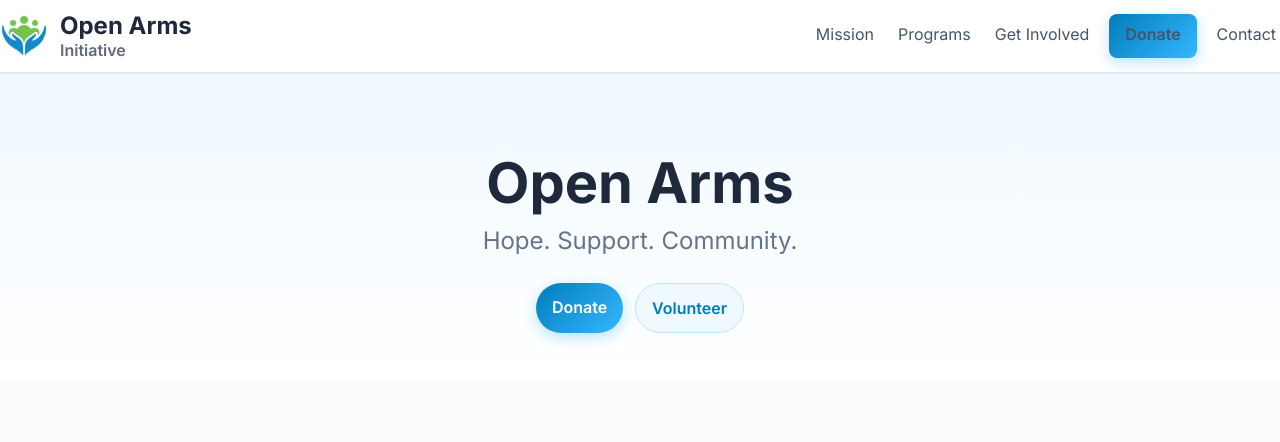
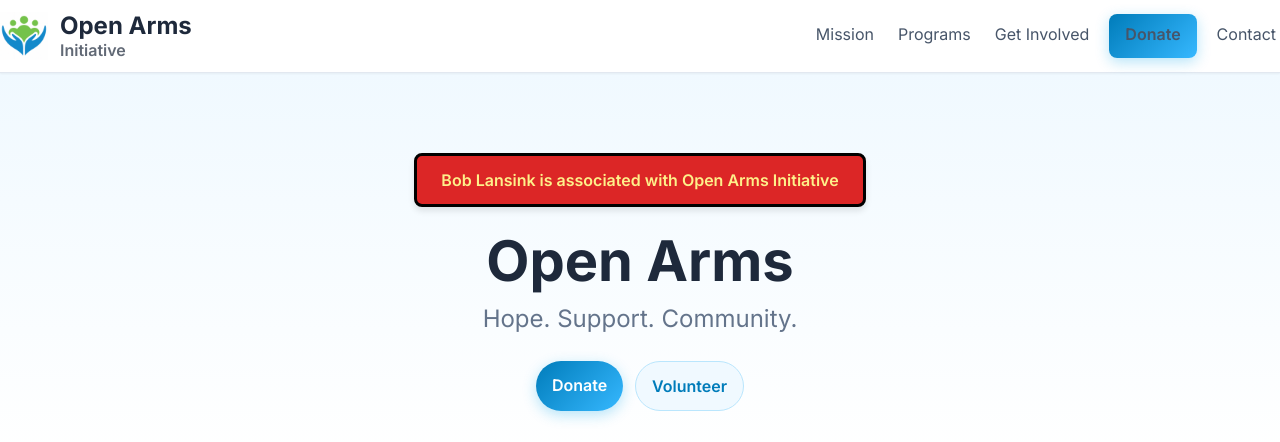
Before and after one commit to apitrox/openarmz-website, a plain HTML site: page index.html in a window 1280 px wide. Shown: the top 442 px of the page. Drawn offline with nearby package versions, Linux system fonts and the light colour scheme; a script that the page names is missing.

Commit message:
Add red banner with Bob Lansink association message above hero title

```diff
--- a/index.html
+++ b/index.html
@@ -88,6 +88,7 @@
     <!-- HERO -->
     <section id="home" class="hero">
       <div class="container hero-inner">
+        <div class="banner">Bob Lansink is associated with Open Arms Initiative</div>
         <h1 class="hero-title">Open Arms</h1>
         <p class="hero-tag">Hope. Support. Community.</p>
         <div class="hero-cta">
--- a/style.css
+++ b/style.css
@@ -287,6 +287,19 @@ img {
 
 .hero-inner {
   text-align: center;
+}
+
+.banner {
+  background: #dc2626;
+  color: #fef08a;
+  border: 3px solid #000000;
+  padding: 0.75rem 1.5rem;
+  font-size: 1rem;
+  font-weight: 600;
+  margin: 0 auto 1.5rem;
+  max-width: fit-content;
+  border-radius: 0.5rem;
+  box-shadow: 0 4px 6px rgba(0, 0, 0, 0.1);
 }
 
 .hero-title {
```
